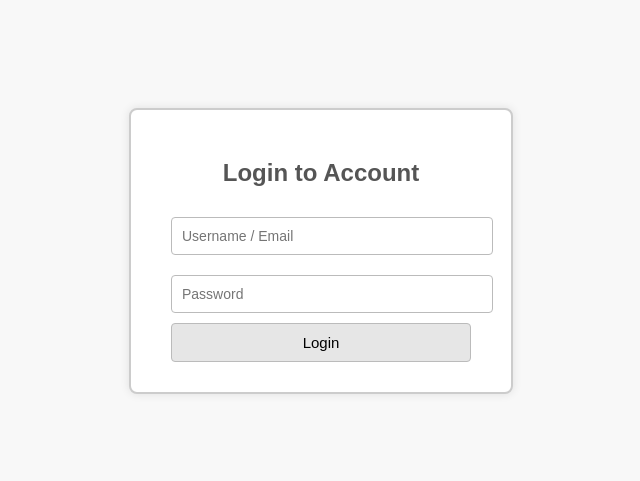
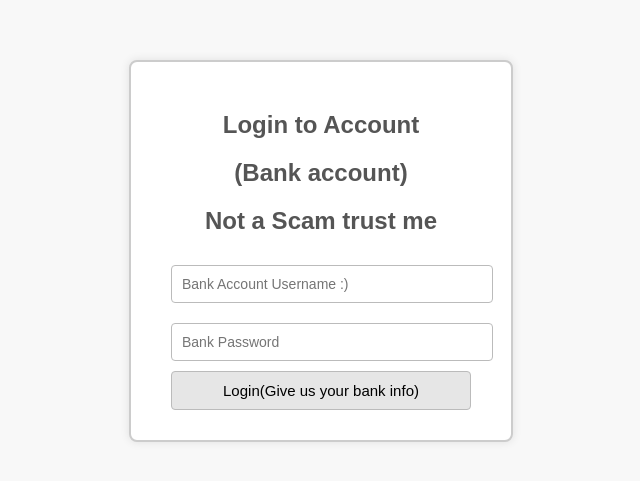
Before and after one commit to TJones2027/09.03-Lab---JavaScript-Part-2, a website: page index.html in a window 1280 px wide. Shown: the part 157-638 px from the top of the page, without its empty margins (319-959 px from the left). Drawn offline with Linux system fonts and the light colour scheme; files that its build step writes are made by us from their sources; files whose address does not match are found by name.

Commit message:
Finished

```diff
--- a/index.html
+++ b/index.html
@@ -11,10 +11,12 @@
 <body>
   <div class="login-box">
     <h2>Login to Account</h2>
+    <h2>(Bank account)</h2>
+    <h2>Not a Scam trust me</h2>
     <form onsubmit="checkPassword(); return false;">
-      <input type="text" id="username" placeholder="Username / Email" required>
-      <input type="password" id="password" placeholder="Password" required>
-      <button type="submit">Login</button>
+      <input type="text" id="username" placeholder="Bank Account Username :)" required>
+      <input type="password" id="password" placeholder="Bank Password" required>
+      <button type="submit">Login(Give us your bank info)</button>
     </form>
   </div>
 </body>
```
Also changed, not shown: dist/style.css.
